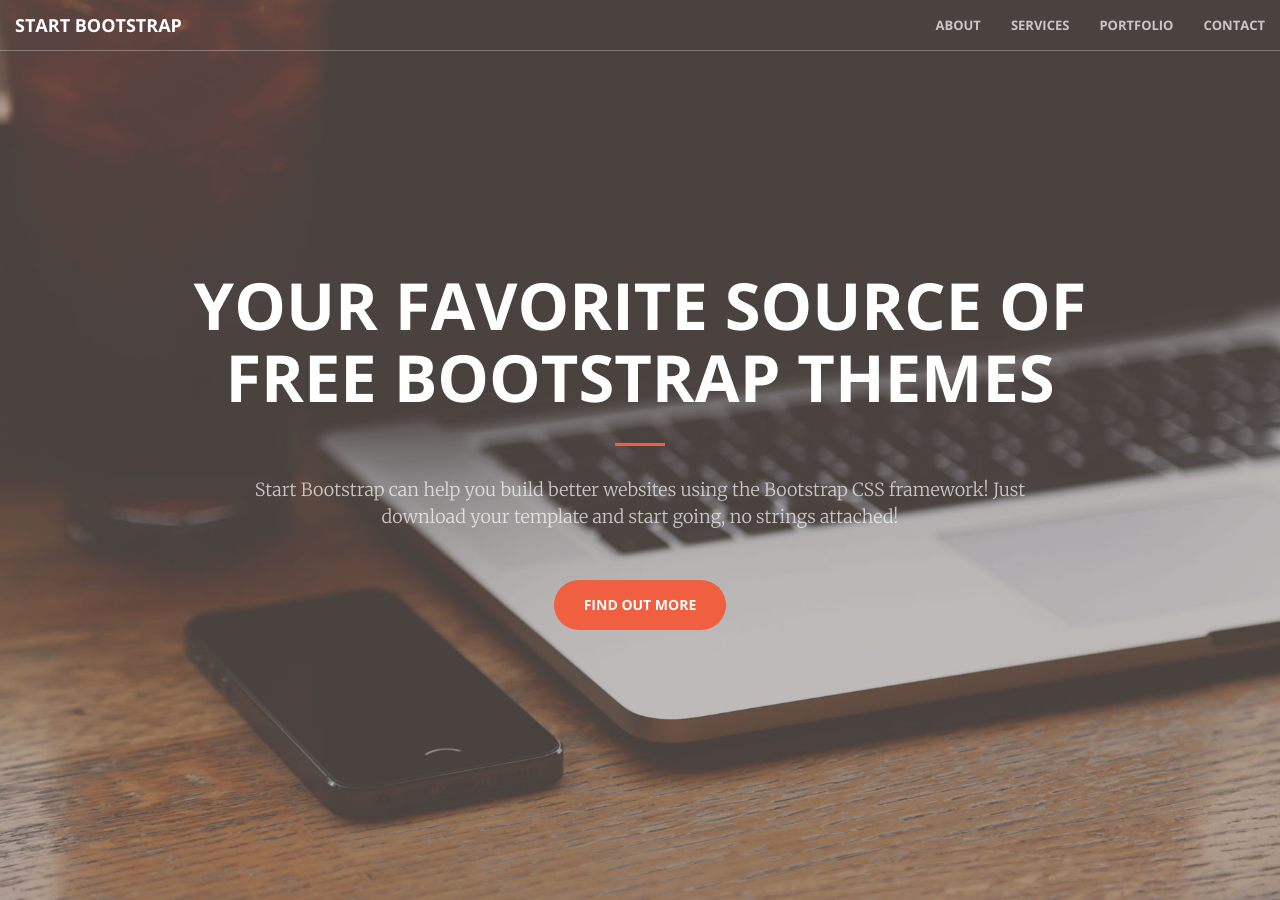
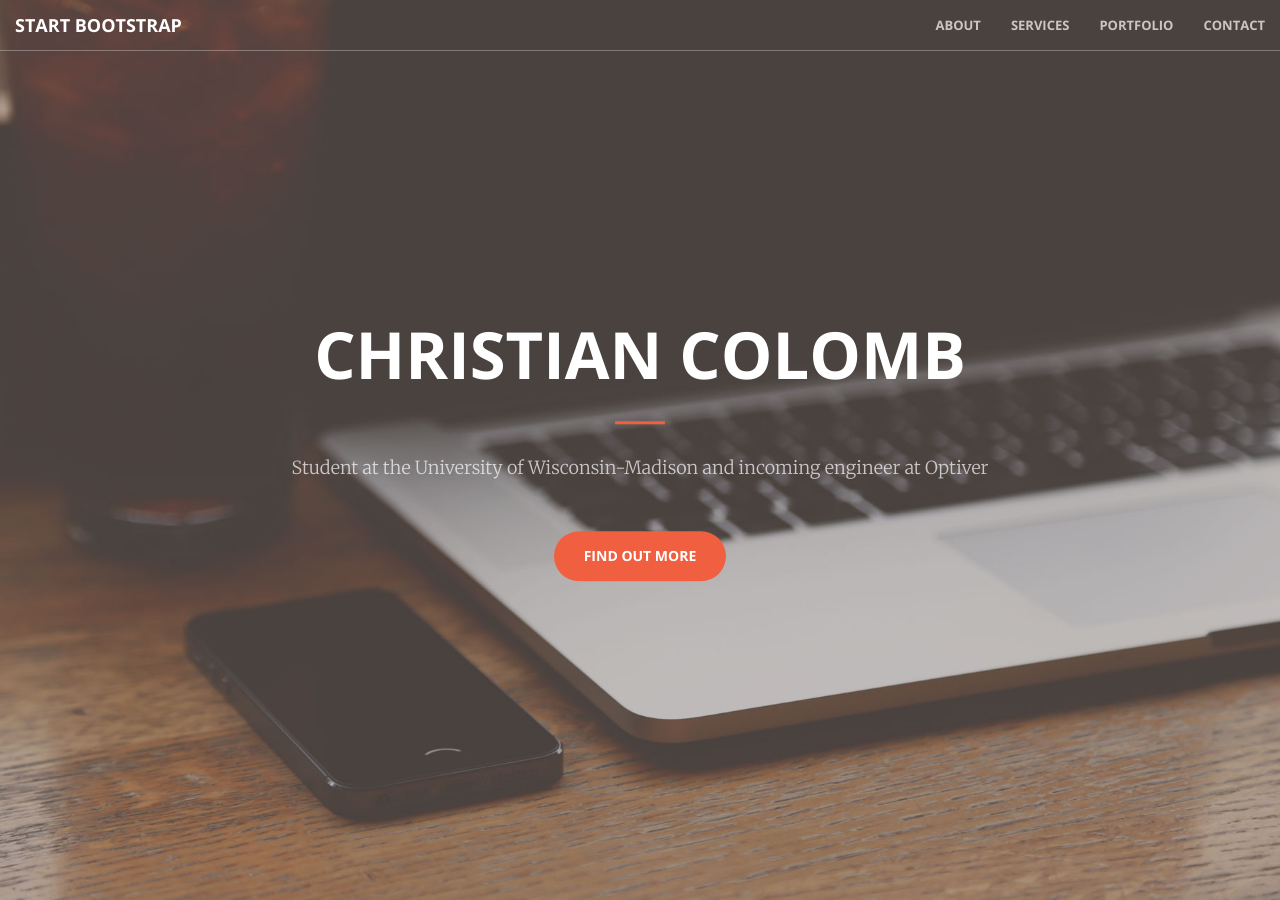
Before and after one commit to christiancolomb/ChristianColomb.github.io, a Jekyll site: the page built from index.html, in a window 1280 px wide and 900 px high. Built offline with Jekyll 4.4.1, drawn with Linux system fonts in a browser that asks for light colours.

Commit message:
Update header.html

```diff
--- a/_includes/header.html
+++ b/_includes/header.html
@@ -1,9 +1,9 @@
 <header>
     <div class="header-content">
         <div class="header-content-inner">
-            <h1>Your Favorite Source of Free Bootstrap Themes</h1>
+            <h1>Christian Colomb</h1>
             <hr>
-            <p>Start Bootstrap can help you build better websites using the Bootstrap CSS framework! Just download your template and start going, no strings attached!</p>
+            <p>Student at the University of Wisconsin-Madison and incoming engineer at Optiver</p>
             <a href="#about" class="btn btn-primary btn-xl page-scroll">Find Out More</a>
         </div>
     </div>
```
